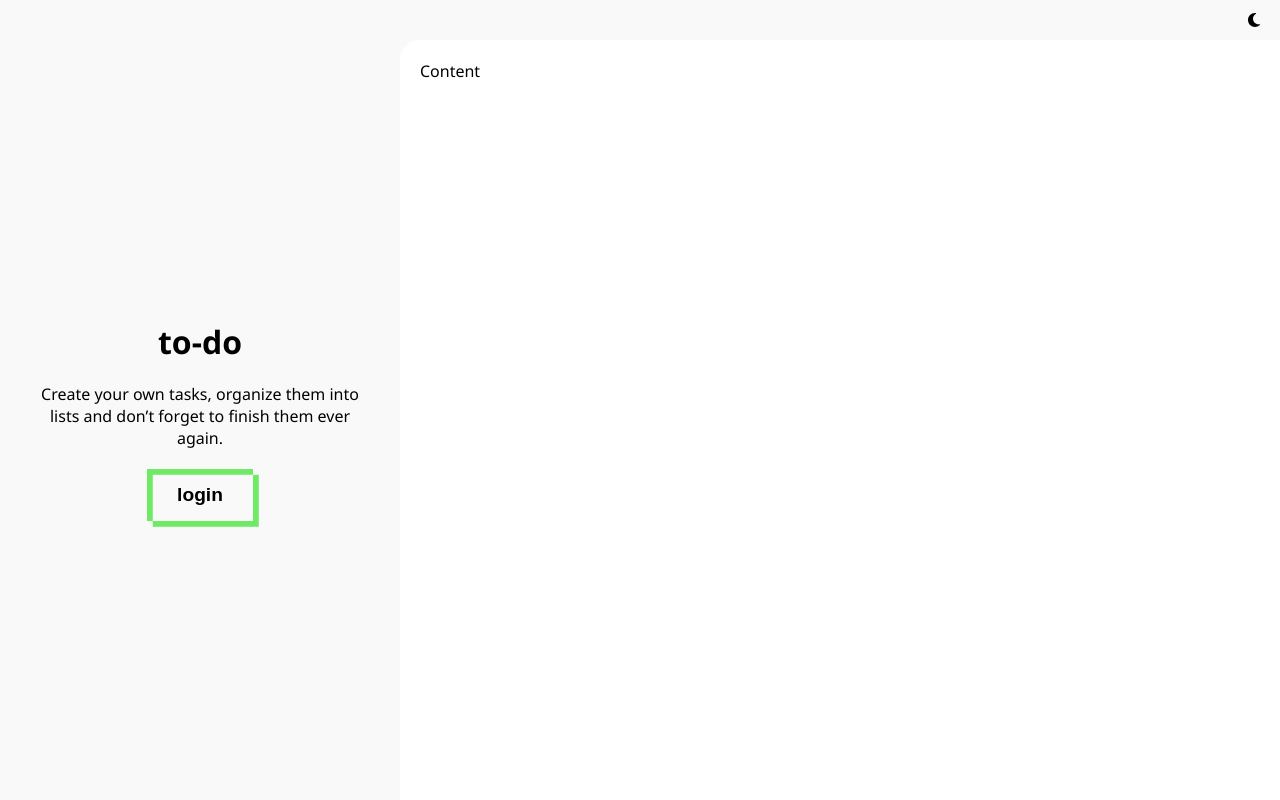
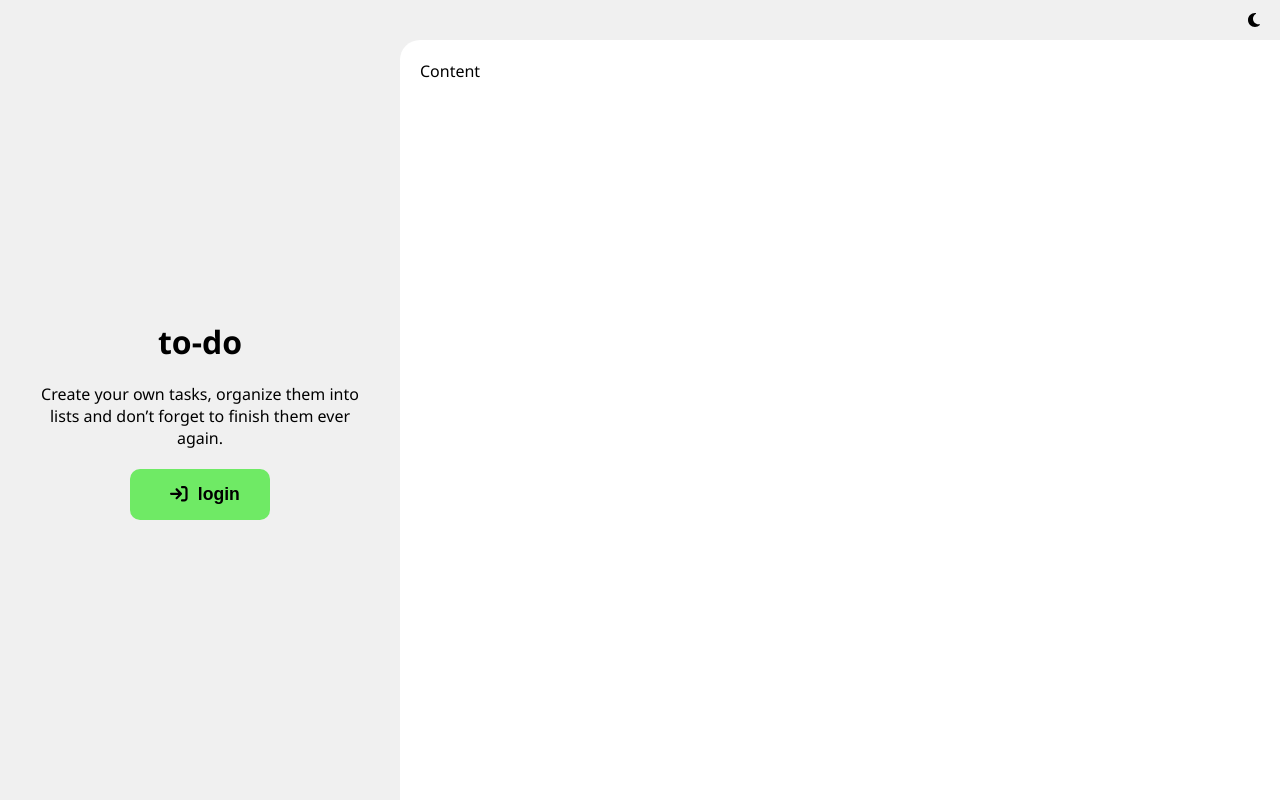
Before and after one commit to simecek-m/tusks, a React (Create React App) app: page / in a window 1280 px wide. Built offline with nearby package versions, Linux system fonts and the light colour scheme; no server answers.

Commit message:
restyle Button component

```diff
--- a/src/component/App.sass
+++ b/src/component/App.sass
@@ -1,12 +1,21 @@
 :root
   --transparent: rgb(0 0 0 / 0%)
   --brand: rgb(111 234 101)
-  --on-brand: black
-  --gray-50: rgb(249 249 249)
+  --brand-lighter: rgb(120 235 110)
+  --brand-darker: rgb(99 222 89)
+  --white: rgb(255 255 255)
+  --black: rgb(0 0 0)
+  --gray-50: rgb(240 240 240)
+  --gray-100: rgb(212 212 212)
+  --gray-200: rgb(181 181 181)
+  --gray-300: rgb(156 156 156)
+  --gray-400: rgb(112 112 112)
+  --gray-500: rgb(79 79 79)
   --gray-600: rgb(60 60 60)
   --gray-700: rgb(40 40 40)
   --gray-800: rgb(30 30 30)
   --topbar-height: 40px
+
 
 body
   margin: 0
@@ -14,13 +23,17 @@ body
   overflow: hidden
 
 .theme-dark
+  --on-brand: var(--black)
   --background: var(--gray-700)
-  --on-background: white
+  --on-background: var(--white)
   --surface: var(--gray-800)
-  --on-surface: white
+  --on-surface: var(--white)
+  --brand-variant: var(--brand-lighter)
 
 .theme-light
-  --background: white
-  --on-background: black
+  --on-brand: var(--black)
+  --background: var(--white)
+  --on-background: var(--black)
   --surface: var(--gray-50)
-  --on-surface: black
+  --on-surface: var(--black)
+  --brand-variant: var(--brand-darker)
--- a/src/component/button/Button.jsx
+++ b/src/component/button/Button.jsx
@@ -1,14 +1,31 @@
-import { func } from "prop-types";
-import styles from "component/button/Button.module.sass";
+import { func, string } from "prop-types";
+import "component/button/Button.module.sass";
+import { motion } from "framer-motion";
+import { FontAwesomeIcon } from "@fortawesome/react-fontawesome";
 
-export default function Button({ onClick, children }) {
+export default function Button({ icon, onClick, children }) {
   return (
-    <button onClick={onClick} className={styles.button}>
+    <motion.button
+      onClick={onClick}
+      initial={{
+        background: "var(--brand)",
+        scale: 1,
+        color: "var(--on-brand)",
+      }}
+      whileHover={{
+        background: "var(--brand-variant)",
+        scale: 1.1,
+      }}
+      transition={{ scale: { type: "spring", stiffness: 300 } }}
+      whileTap={{ background: "var(--gray-400)", scale: 0.95 }}
+    >
+      {icon && <FontAwesomeIcon icon={icon} />}
       {children}
-    </button>
+    </motion.button>
   );
 }
 
 Button.propTypes = {
+  icon: string,
   onClick: func.isRequired,
 };
--- a/src/component/button/Button.module.sass
+++ b/src/component/button/Button.module.sass
@@ -1,16 +1,13 @@
-.button
+button
   padding: 15px 30px
-  color: var(--on-background)
-  background: var(--transparent)
   outline: none
   border: none
-  font-size: 1.2rem
+  color: var(--on-brand)
+  font-size: 1.1rem
   text-transform: lowercase
   font-weight: bold
   cursor: pointer
-  transition: 0.5s ease all
-  box-shadow: 0.3em 0.3em 0 0 var(--brand), inset 0.3em 0.3em 0 0 var(--brand)
+  border-radius: 10px
 
-  &:hover
-    color: var(--on-brand)
-    box-shadow: 0 0 0 0 var(--brand), inset 6em 3.5em 0 0 var(--brand)
+  svg
+    margin: 0 10px
--- a/src/page/HomePage.jsx
+++ b/src/page/HomePage.jsx
@@ -26,7 +26,9 @@ function LoginSidePanel() {
         Create your own tasks, organize them into lists and don’t forget to
         finish them ever again.
       </div>
-      <Button onClick={loginWithRedirect}>Login</Button>
+      <Button icon="arrow-right-to-bracket" onClick={loginWithRedirect}>
+        Login
+      </Button>
     </motion.div>
   );
 }
```
